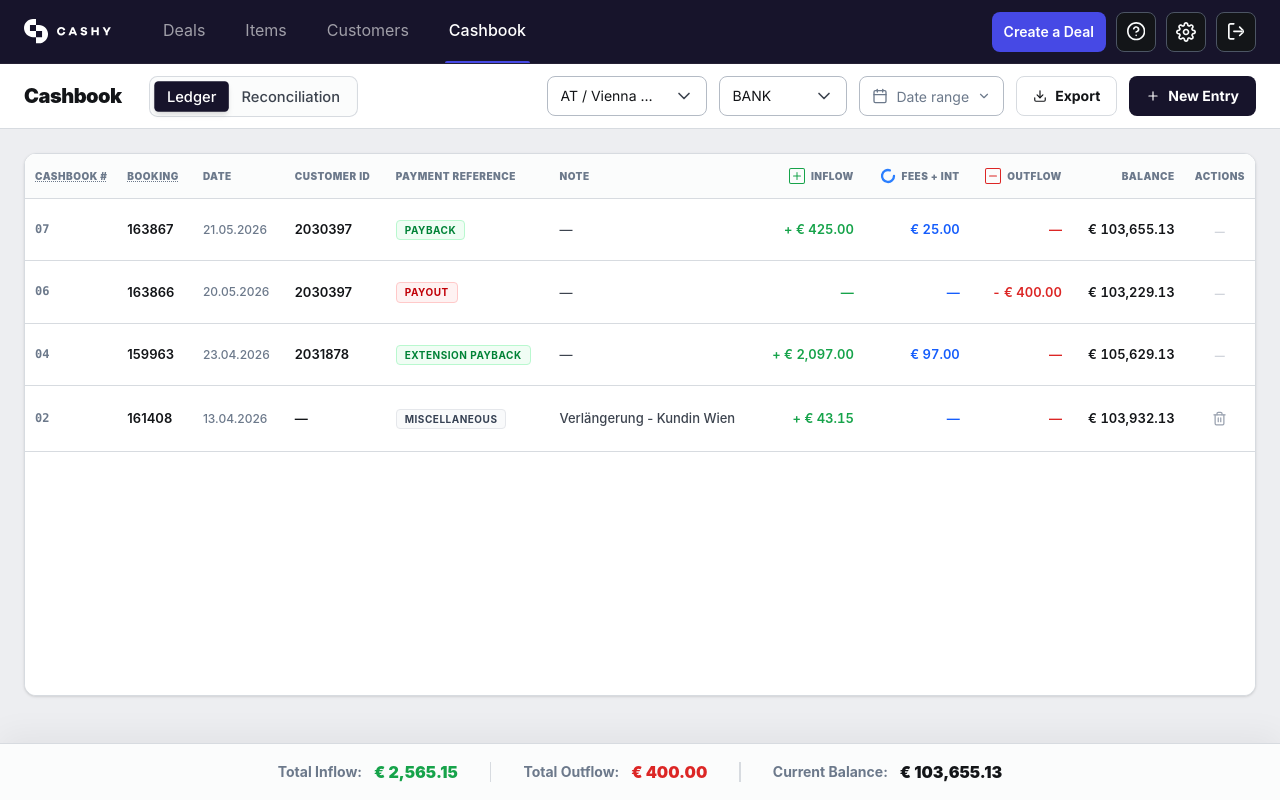
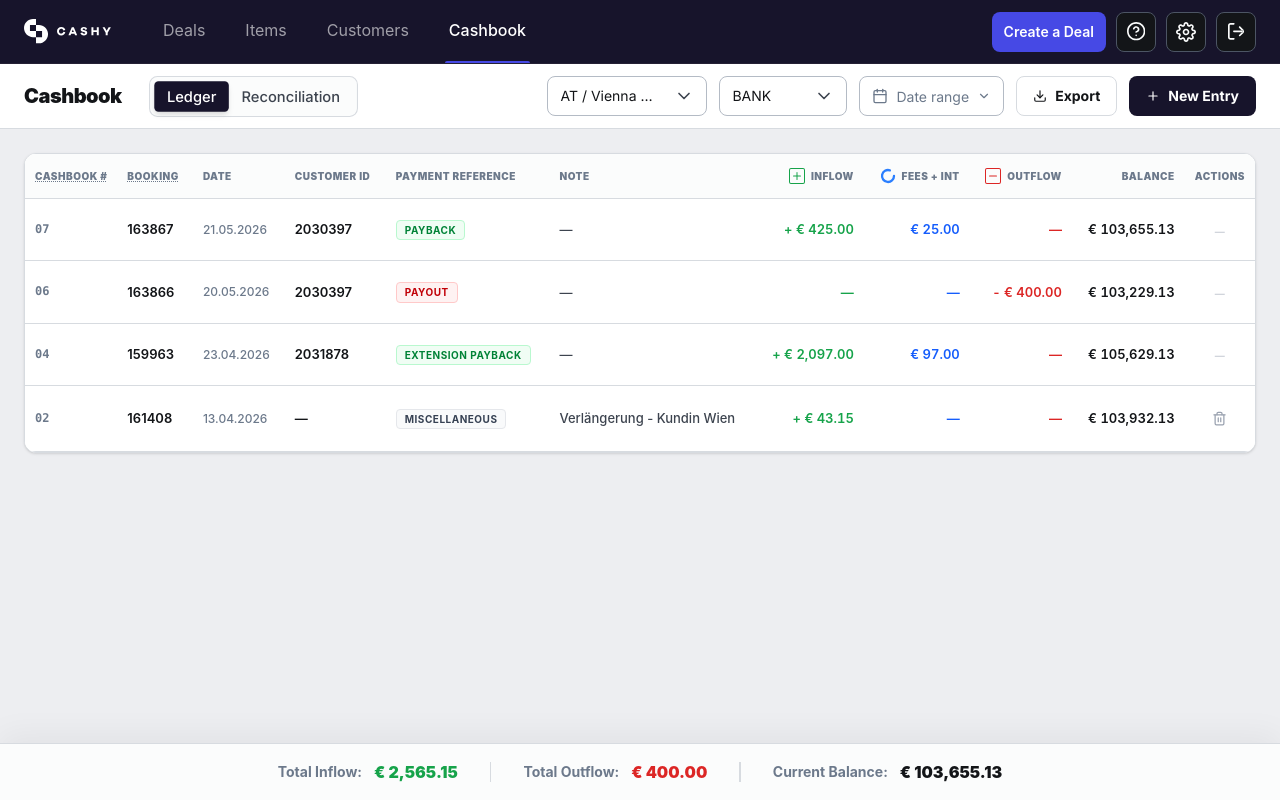
Before and after one commit to SarvarthDevelopers/cashy-mockup, a React (Vite) app: page /cashbook in a window 1280 px wide. Built offline with nearby package versions, Linux system fonts and the light colour scheme.

Commit message:
style(Ledger): Allow table container to size to content instead of full height

```diff
--- a/src/pages/CashbookDashboard.tsx
+++ b/src/pages/CashbookDashboard.tsx
@@ -684,8 +684,8 @@ export function CashbookDashboard() {
           {activeTab === 'ledger' && (
             <div className="absolute inset-0 flex flex-col p-6 min-h-0">
             {/* Ledger Table Spreadsheet */}
-            <div className="flex-1 bg-[var(--background-primary)] border border-[var(--border-subtle)] rounded-xl flex flex-col overflow-hidden shadow-sm mb-20">
-              <div className="flex-1 overflow-auto slick-scrollbar bg-[var(--background-primary)]">
+            <div className="bg-[var(--background-primary)] border border-[var(--border-subtle)] rounded-xl flex flex-col overflow-hidden shadow-sm mb-20 shrink min-h-0 h-fit">
+              <div className="overflow-auto slick-scrollbar bg-[var(--background-primary)] min-h-0">
                 <table className="w-full border-collapse text-left text-sm select-text bg-[var(--background-primary)]">
                   <thead>
                     <tr className="bg-[var(--background-secondary)] border-b border-[var(--border-subtle)] select-none">
```
